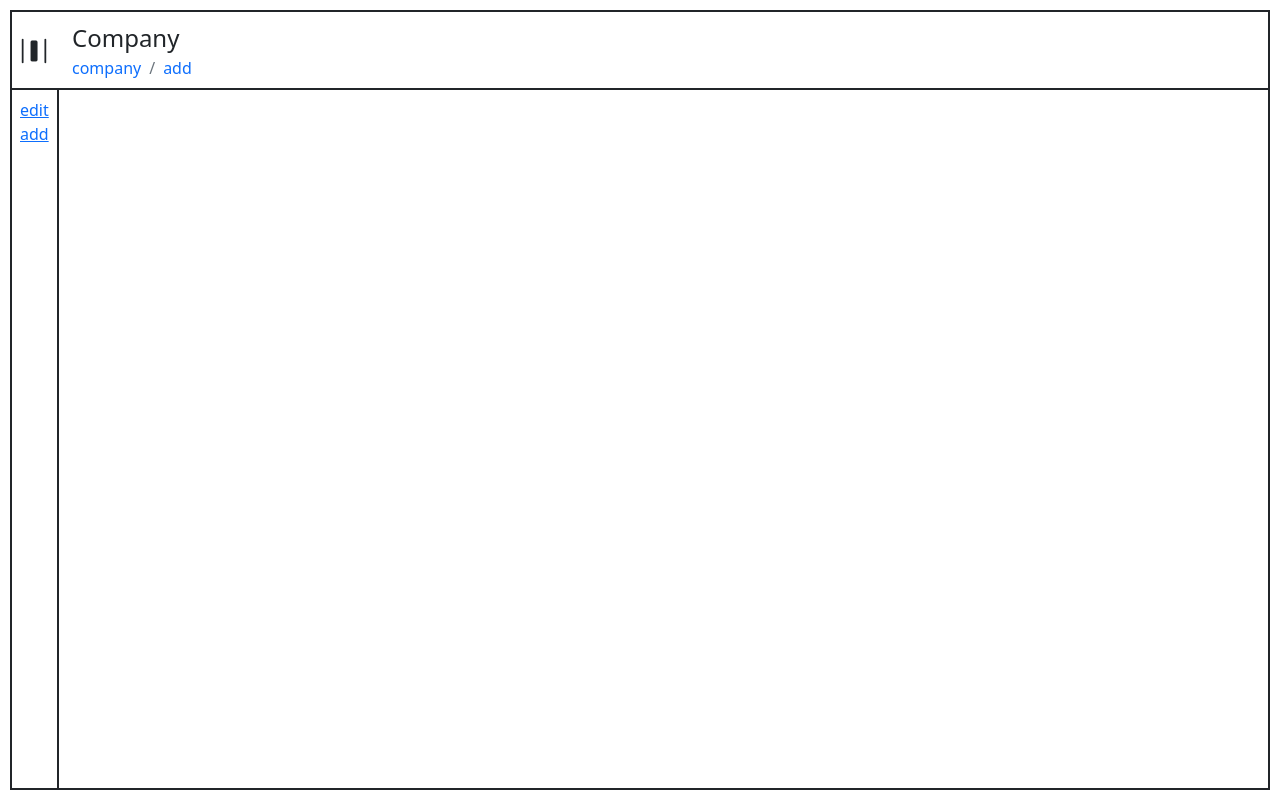
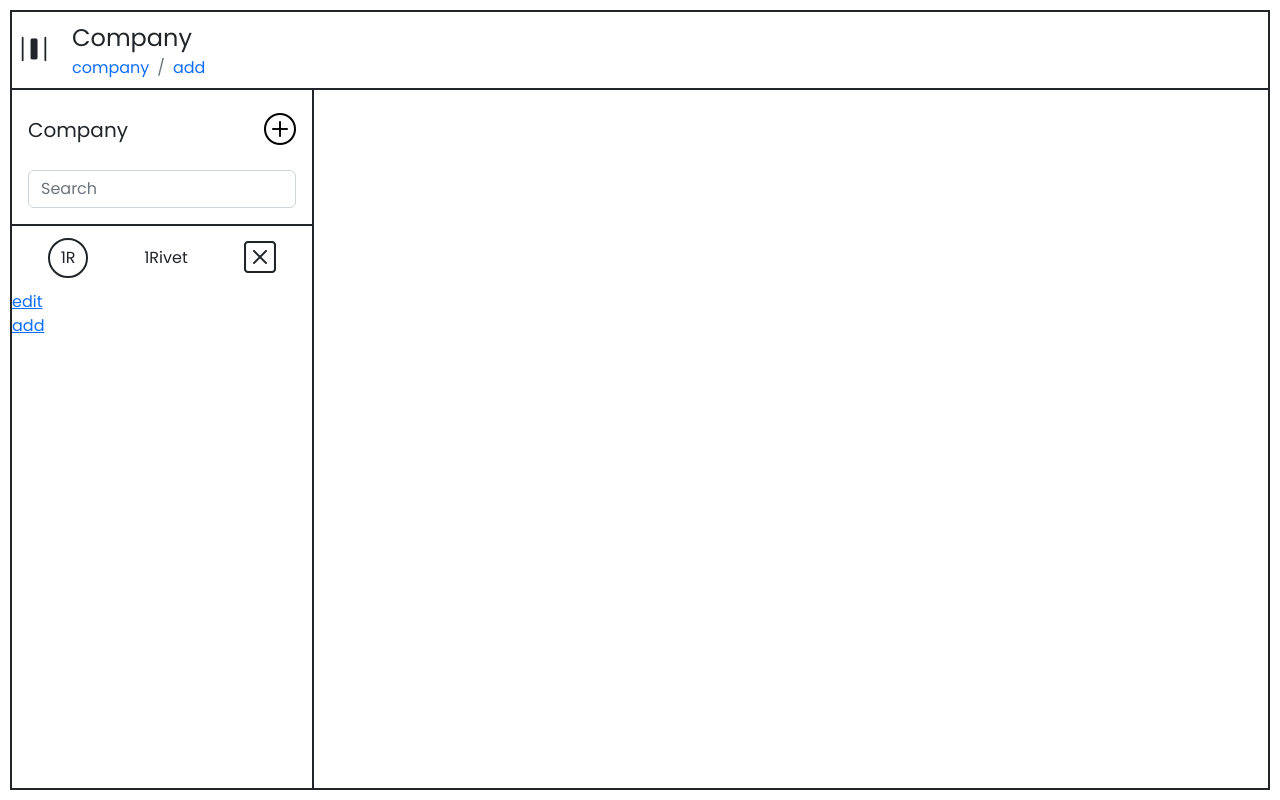
Before and after one commit to ravisingh8v/company_management_app, an Angular app: page /company in a window 1280 px wide. Built offline with nearby package versions, Linux system fonts and the light colour scheme.

Commit message:
feat:sideBar list layout

```diff
--- a/src/app/company/company-list/company-list.component.html
+++ b/src/app/company/company-list/company-list.component.html
@@ -1,4 +1,21 @@
-<div class="h-100 border-end border-dark p-2">
+<div class="list-wrapper h-100 mt-0">
+
+    <ul class="m-0 p-0">
+        <li class="w-100 p-3 border-dark border-bottom">
+            <div>
+                <div class="d-flex justify-content-between align-items-center">
+                    <div class="fs-5">Company</div>
+                    <div><a href=""><span class="text-black fs-2 bi bi-plus-circle"></span></a></div>
+                </div>
+                <div class="mt-3"><input type="search" placeholder="Search" class="w-100 form-control"></div>
+            </div>
+        </li>
+        <li class="p-2 d-flex align-items-center justify-content-around">
+            <div class="logo rounded-circle border border-dark"><span class="text-dark">1R</span></div>
+            <div> 1Rivet</div>
+            <div><span class="bi bi-x-square fs-2"></span></div>
+        </li>
+    </ul>
     <li><a routerLink="edit">edit</a></li>
     <li><a routerLink="add">add</a></li>
 </div>
--- a/src/app/company/company-list/company-list.component.scss
+++ b/src/app/company/company-list/company-list.component.scss
@@ -0,0 +1,11 @@
+.list-wrapper {
+    width: 300px;
+}
+
+.logo {
+    width: 40px;
+    height: 40px;
+    display: flex;
+    justify-content: center;
+    align-items: center;
+}
--- a/src/app/company/company.component.html
+++ b/src/app/company/company.component.html
@@ -1,6 +1,6 @@
 <div class=" d-flex flex-grow-1 border border-2 border-dark h-100">
     <!-- company lists  -->
-    <div>
+    <div class="border-end border-dark">
         <app-company-list></app-company-list>
     </div>
 
--- a/src/assets/scss/base/_global.scss
+++ b/src/assets/scss/base/_global.scss
@@ -1,6 +1,7 @@
 * {
     margin: 0;
     padding: 0;
+    font-family: 'Poppins', sans-serif;
 }
 
 html,
--- a/src/assets/scss/vender/_bootstrap-component.scss
+++ b/src/assets/scss/vender/_bootstrap-component.scss
@@ -5,4 +5,5 @@
 @import "../../../../node_modules/bootstrap/scss/grid";
 @import "../../../../node_modules/bootstrap/scss/helpers";
 @import "../../../../node_modules/bootstrap/scss/utilities/api";
-@import "../../../../node_modules/bootstrap/scss/breadcrumb"
+@import "../../../../node_modules/bootstrap/scss/breadcrumb";
+@import "../../../../node_modules/bootstrap/scss/forms"
--- a/src/styles.scss
+++ b/src/styles.scss
@@ -1,4 +1,7 @@
 /* You can add global styles to this file, and also import other style files */
+// bootstrap font
+@import url('https://fonts.googleapis.com/css2?family=Poppins:wght@400;500;600;700;800;900&display=swap');
+
 // bootstrap icon
 @import url("https://cdn.jsdelivr.net/npm/bootstrap-icons@1.9.1/font/bootstrap-icons.css");
 
```
